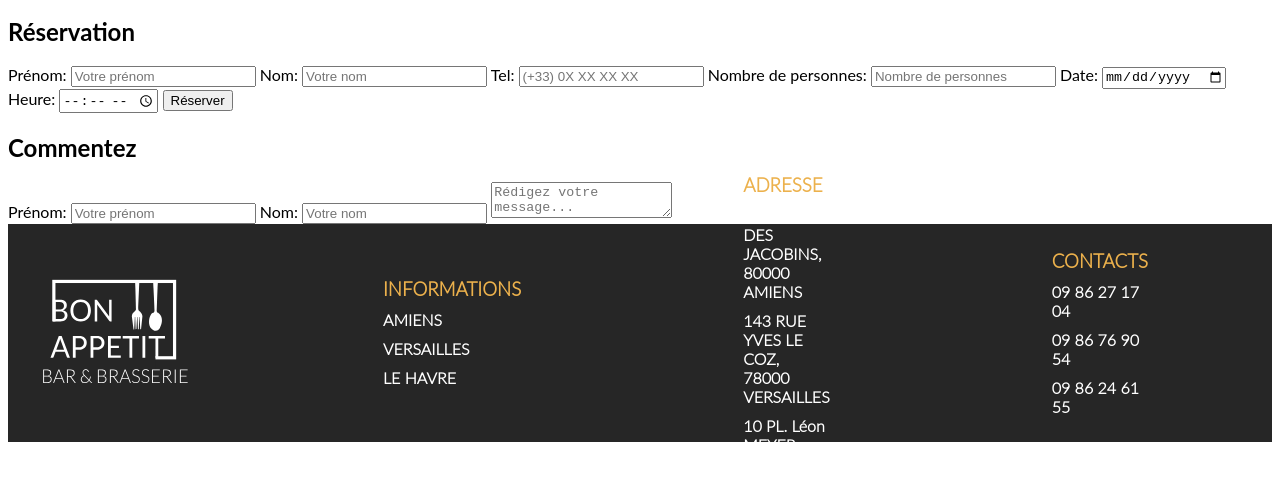
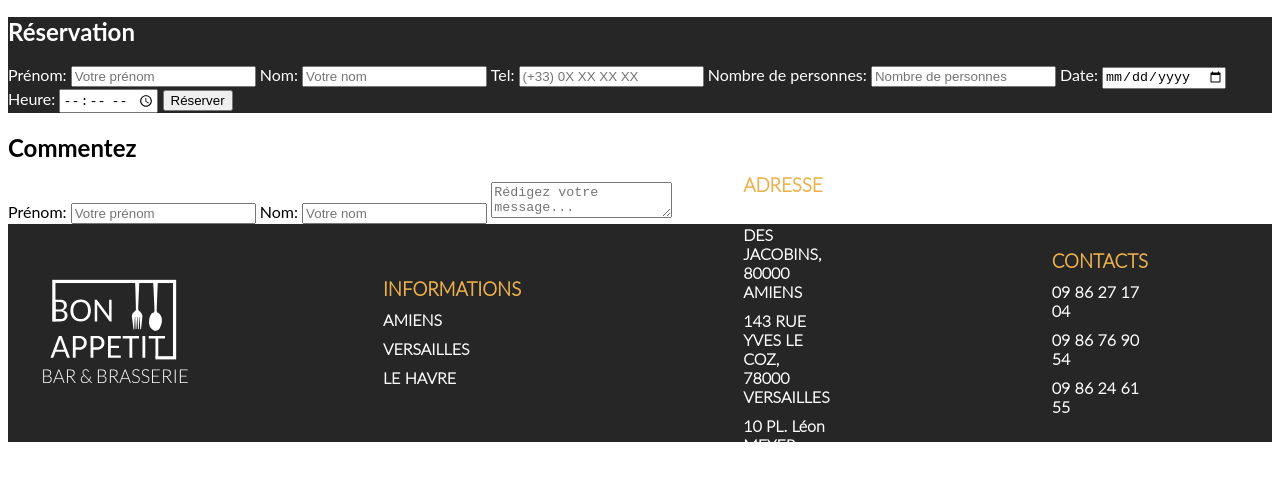
Before and after one commit to salomezzz/restaurant, a plain HTML site: page index.html in a window 1280 px wide. Shown: the part 7333-7830 px from the top of the page. Drawn offline with Linux system fonts and the light colour scheme.

Commit message:
added css

```diff
--- a/asset/css/style.css
+++ b/asset/css/style.css
@@ -44,7 +44,13 @@ header div a {
     font-size: 15px;
 }
 
+.resa{
+    background-color: #262626;
+    color: white;
+}
+h2{
 
+}
 
 footer{
     font-family: 'Lato light';
```
